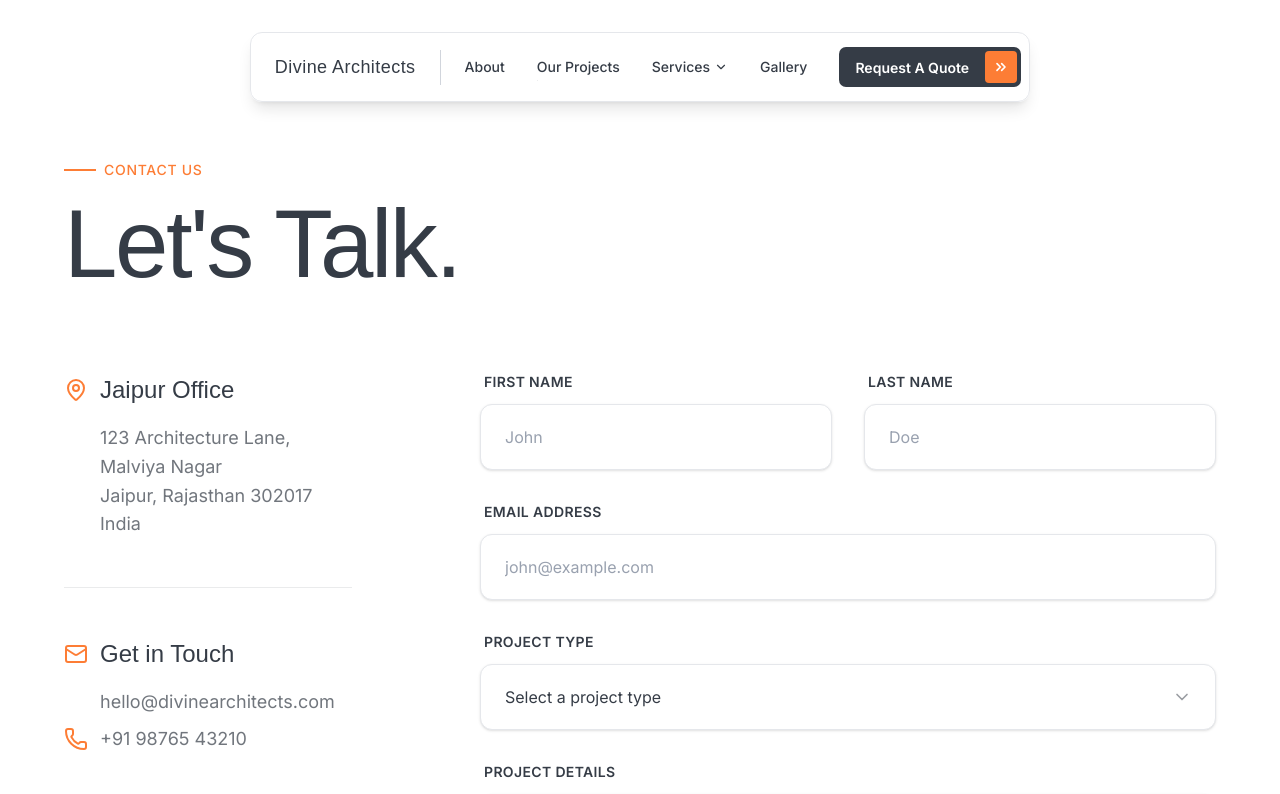
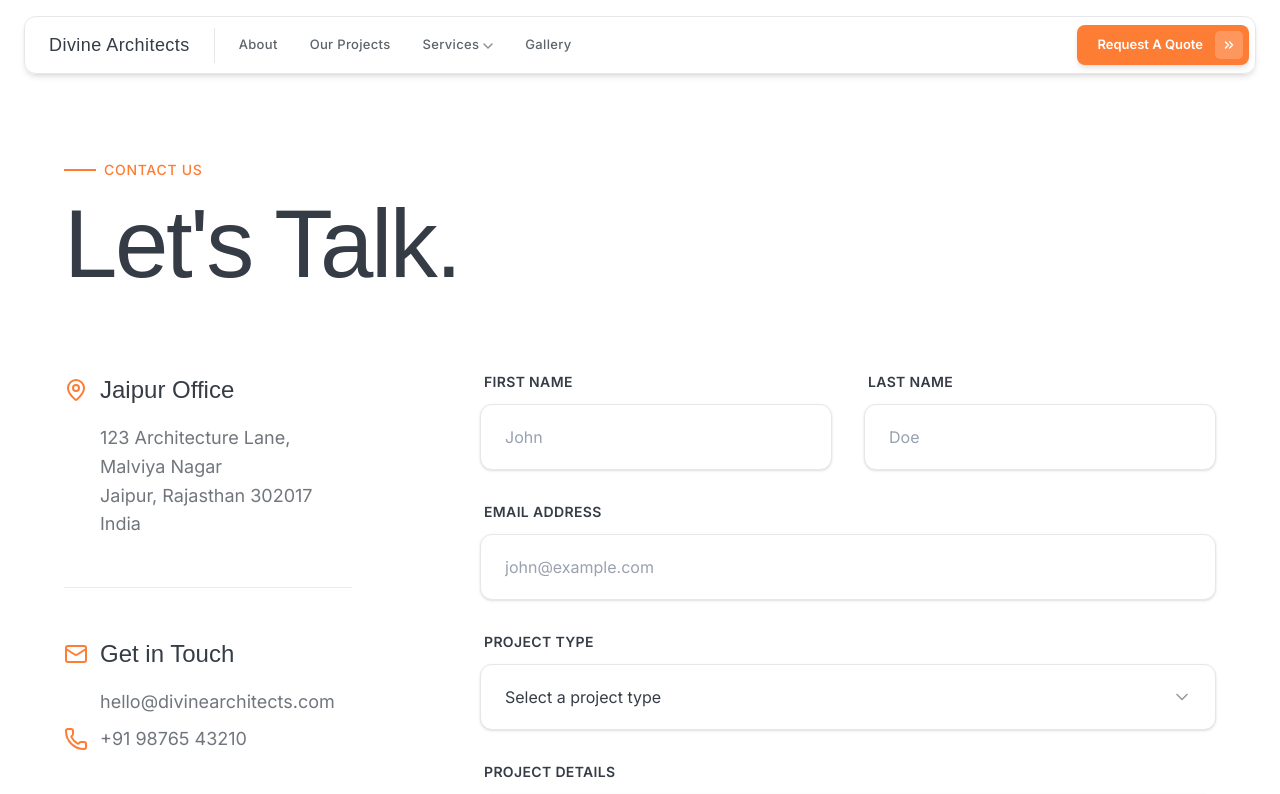
Before and after one commit to Atharva-3000/divine-architect, a Next.js app: page /contact in a window 1280 px wide. Shown: the top 794 px of the page. Built offline with nearby package versions, Linux system fonts and the light colour scheme; a web font is replaced by a local one.

Commit message:
Fix Navbar height and refactor CTA buttons to use auto-width with padding

```diff
--- a/src/components/Navbar.tsx
+++ b/src/components/Navbar.tsx
@@ -1,134 +1,131 @@
 "use client";
+
 import Link from "next/link";
+import { useState, useEffect } from 'react';
+import { Menu, X, ChevronsRight } from 'lucide-react';
 
-
-import { ChevronsRight, ChevronDown, Menu, X } from "lucide-react";
-import { useEffect, useState } from "react";
-import { usePathname, useRouter } from "next/navigation";
-
-interface NavbarProps {
-  forceSolid?: boolean;
-}
-
-export default function Navbar({ forceSolid = false }: NavbarProps) {
-  const [scrolled, setScrolled] = useState(false);
+export default function Navbar({ forceSolid = false }: { forceSolid?: boolean }) {
+  const [scrolled, setScrolled] = useState(forceSolid);
   const [mobileMenuOpen, setMobileMenuOpen] = useState(false);
-  const pathname = usePathname();
-  const router = useRouter();
 
   useEffect(() => {
+    if (forceSolid) return;
     const handleScroll = () => {
-      setScrolled(window.scrollY > 100);
+      const isScrolled = window.scrollY > 20;
+      if (isScrolled !== scrolled) {
+        setScrolled(isScrolled);
+      }
     };
-    window.addEventListener("scroll", handleScroll);
-    return () => window.removeEventListener("scroll", handleScroll);
-  }, []);
 
-  // Prevent scroll when mobile menu is open
-  useEffect(() => {
-    if (mobileMenuOpen) {
-      document.body.style.overflow = "hidden";
-    } else {
-      document.body.style.overflow = "";
-    }
-  }, [mobileMenuOpen]);
+    window.addEventListener('scroll', handleScroll, { passive: true });
+    return () => window.removeEventListener('scroll', handleScroll);
+  }, [scrolled, forceSolid]);
 
   const handleNavClick = (e: React.MouseEvent<HTMLAnchorElement>, targetId: string) => {
+    e.preventDefault();
     setMobileMenuOpen(false);
-    if (pathname === '/') {
-      e.preventDefault();
-      const target = document.querySelector(targetId);
-      if (target) {
-        target.scrollIntoView({ behavior: "smooth" });
+
+    // Slight delay to allow mobile menu to close before scrolling
+    setTimeout(() => {
+      const element = document.querySelector(targetId);
+      if (element) {
+        element.scrollIntoView({ behavior: 'smooth' });
       }
-    } else {
-      router.push(`/${targetId}`);
-    }
+    }, 100);
   };
-
-  const isSolid = scrolled || forceSolid || mobileMenuOpen;
 
   return (
     <>
-      <div className="fixed top-4 md:top-8 left-0 right-0 z-[100] flex justify-center px-4 md:px-4 pointer-events-none transition-all duration-300">
-        <nav className={`pointer-events-auto backdrop-blur-md border rounded-[12px] p-2 pl-5 md:pl-6 flex items-center justify-between shadow-lg transition-all duration-300 w-full md:w-auto max-w-[1400px] ${
-          isSolid
-            ? "bg-white/95 border-gray-200 text-dark"
-            : "bg-white/5 border-white/30 text-white"
+      <header className={`fixed top-0 inset-x-0 z-50 transition-all duration-300 ${
+        scrolled ? 'py-2 md:py-4' : 'py-4 md:py-6'
+      }`}>
+        <div className="w-full max-w-[1400px] mx-auto px-4 md:px-6 pointer-events-none">
+
+        {/* Navbar Container - Thinner height */}
+        <nav className={`pointer-events-auto backdrop-blur-md border rounded-[12px] pl-5 md:pl-6 pr-1 md:pr-1.5 flex items-center justify-between shadow-lg transition-all duration-300 w-full ${
+          scrolled
+            ? 'bg-white/95 border-gray-200 shadow-md py-1.5 md:py-2'
+            : 'bg-white/10 border-white/20 py-1.5 md:py-2'
         }`}>
 
+          {/* Logo */}
           <Link href="/" onClick={() => setMobileMenuOpen(false)} className={`font-general font-medium text-[18px] tracking-wide md:pr-6 md:border-r py-1 transition-colors duration-300 hover:opacity-80 ${
-            isSolid ? "border-gray-300" : "border-white/20"
+            scrolled ? 'text-dark border-gray-200' : 'text-white border-white/20'
           }`}>
             Divine Architects
           </Link>
 
-          <div className="hidden md:flex items-center gap-8 text-sm font-medium mr-8 ml-6">
-            <Link href="/#about" onClick={(e) => handleNavClick(e, '#about')} className="relative group overflow-hidden py-4">
-              <span>About</span>
-              <span className={`absolute left-0 bottom-3 w-full h-[1.5px] -translate-x-full group-hover:translate-x-0 transition-transform duration-300 ${isSolid ? "bg-dark" : "bg-white"}`}></span>
-            </Link>
-            <Link href="/#projects" onClick={(e) => handleNavClick(e, '#projects')} className="relative group overflow-hidden py-4">
-              <span>Our Projects</span>
-              <span className={`absolute left-0 bottom-3 w-full h-[1.5px] -translate-x-full group-hover:translate-x-0 transition-transform duration-300 ${isSolid ? "bg-dark" : "bg-white"}`}></span>
+          {/* Desktop Links */}
+          <div className={`hidden md:flex items-center gap-8 px-6 flex-1 text-[13px] font-medium tracking-wide transition-colors duration-300 ${
+            scrolled ? 'text-dark/80' : 'text-white/90'
+          }`}>
+            <Link href="/#about" onClick={(e) => handleNavClick(e, '#about')} className="relative group py-2">
+              <span className="hover:text-primary transition-colors">About</span>
             </Link>
 
-            <div className="relative group/nav flex items-center gap-1 cursor-pointer py-4">
-              <Link href="/#services" onClick={(e) => handleNavClick(e, '#services')} className="relative group overflow-hidden flex items-center gap-1">
+            <Link href="/#projects" onClick={(e) => handleNavClick(e, '#projects')} className="relative group py-2">
+              <span className="hover:text-primary transition-colors">Our Projects</span>
+            </Link>
+
+            {/* Services Dropdown */}
+            <div className="relative group py-2">
+              <Link href="/#services" onClick={(e) => handleNavClick(e, '#services')} className="relative group flex items-center gap-1 hover:text-primary transition-colors cursor-pointer">
                 <span>Services</span>
-                <ChevronDown size={14} className="group-hover/nav:rotate-180 transition-transform duration-300" />
-                <span className={`absolute left-0 bottom-0 w-full h-[1.5px] -translate-x-full group-hover:translate-x-0 transition-transform duration-300 ${isSolid ? "bg-dark" : "bg-white"}`}></span>
+                <svg width="10" height="6" viewBox="0 0 10 6" fill="none" className="opacity-70 mt-[2px]"><path d="M1 1L5 5L9 1" stroke="currentColor" strokeWidth="1.5" strokeLinecap="round" strokeLinejoin="round"/></svg>
               </Link>
 
               {/* Dropdown Menu */}
-              <div className="absolute top-[100%] left-1/2 -translate-x-1/2 pt-2 opacity-0 invisible group-hover/nav:opacity-100 group-hover/nav:visible transition-all duration-300 translate-y-2 group-hover/nav:translate-y-0 w-48">
-                <div className="bg-white text-dark rounded-[12px] shadow-[0_8px_30px_rgb(0,0,0,0.12)] border border-gray-100 p-2 flex flex-col overflow-hidden">
+              <div className="absolute top-full left-0 pt-4 opacity-0 translate-y-2 pointer-events-none group-hover:opacity-100 group-hover:translate-y-0 group-hover:pointer-events-auto transition-all duration-300">
+                <div className="bg-white rounded-lg shadow-xl border border-gray-100 w-[200px] flex flex-col overflow-hidden text-dark">
                   <Link href="/#service-urban-design" onClick={(e) => handleNavClick(e, '#service-urban-design')} className="px-4 py-2.5 hover:bg-gray-50 hover:text-primary text-[14px] font-medium transition-colors border-b border-gray-100 last:border-0">Urban Design</Link>
                   <Link href="/#service-corporate-offices" onClick={(e) => handleNavClick(e, '#service-corporate-offices')} className="px-4 py-2.5 hover:bg-gray-50 hover:text-primary text-[14px] font-medium transition-colors border-b border-gray-100 last:border-0">Corporate Offices</Link>
                   <Link href="/#service-landmarks" onClick={(e) => handleNavClick(e, '#service-landmarks')} className="px-4 py-2.5 hover:bg-gray-50 hover:text-primary text-[14px] font-medium transition-colors border-b border-gray-100 last:border-0">Landmarks</Link>
-                  <Link href="/#service-commercial" onClick={(e) => handleNavClick(e, '#service-commercial')} className="px-4 py-2.5 hover:bg-gray-50 hover:text-primary text-[14px] font-medium transition-colors">Commercial</Link>
+                  <Link href="/#service-commercial" onClick={(e) => handleNavClick(e, '#service-commercial')} className="px-4 py-2.5 hover:bg-gray-50 hover:text-primary text-[14px] font-medium transition-colors border-b border-gray-100 last:border-0">Commercial</Link>
                 </div>
               </div>
             </div>
 
-            <Link href="/gallery" className="relative group overflow-hidden py-4">
-              <span>Gallery</span>
-              <span className={`absolute left-0 bottom-3 w-full h-[1.5px] -translate-x-full group-hover:translate-x-0 transition-transform duration-300 ${isSolid ? "bg-dark" : "bg-white"}`}></span>
+            <Link href="/gallery" className="relative group py-2">
+              <span className="hover:text-primary transition-colors">Gallery</span>
             </Link>
           </div>
 
-          <Link href="/contact" className={`hidden md:flex relative h-[40px] rounded-[7px] items-center pr-[36px] hover:opacity-90 transition-all duration-300 ${
-            isSolid ? "bg-dark text-white" : "bg-white text-dark"
+          {/* Desktop CTA - Refactored identical to Hero CTA for perfect padding and shape */}
+          <Link href="/contact" className={`hidden md:inline-flex items-center justify-between rounded-[8px] pl-5 pr-1.5 py-1.5 transition-all shadow-md hover:shadow-lg group ${
+            scrolled ? 'bg-primary text-white' : 'bg-white text-dark'
           }`}>
-            <span className="flex-1 px-4 text-[14px] font-semibold text-center">Request A Quote</span>
-            <span className="absolute right-[4px] w-[32px] h-[32px] bg-primary text-white rounded-[4px] flex items-center justify-center">
-              <ChevronsRight size={16} strokeWidth={2.5} />
+            <span className="text-[13px] font-semibold mr-3 whitespace-nowrap">Request A Quote</span>
+            <span className={`w-[28px] h-[28px] rounded-[5px] flex items-center justify-center shrink-0 transition-transform group-hover:translate-x-0.5 ${
+              scrolled ? 'bg-white/20 text-white' : 'bg-primary text-white'
+            }`}>
+              <ChevronsRight size={14} strokeWidth={2.5} />
             </span>
           </Link>
 
-          {/* Mobile Hamburger Toggle */}
+          {/* Mobile Menu Toggle */}
           <button
-            className="md:hidden p-2 ml-4 flex items-center justify-center transition-colors"
+            className={`md:hidden p-2 ml-auto mr-1 rounded-md transition-colors ${
+              scrolled ? 'text-dark hover:bg-gray-100' : 'text-white hover:bg-white/10'
+            }`}
             onClick={() => setMobileMenuOpen(!mobileMenuOpen)}
-            aria-label="Toggle menu"
           >
             {mobileMenuOpen ? <X size={24} /> : <Menu size={24} />}
           </button>
         </nav>
-      </div>
+        </div>
+      </header>
 
       {/* Mobile Menu Overlay */}
-      <div className={`fixed inset-0 z-[90] bg-white transition-transform duration-500 ease-in-out flex flex-col pt-32 px-8 overflow-y-auto ${
-        mobileMenuOpen ? "translate-y-0" : "-translate-y-full"
+      <div className={`fixed inset-0 z-40 bg-dark/95 backdrop-blur-xl transition-opacity duration-300 md:hidden ${
+        mobileMenuOpen ? 'opacity-100 pointer-events-auto' : 'opacity-0 pointer-events-none'
       }`}>
-        <div className="flex flex-col gap-6 text-2xl font-general font-medium text-dark pb-12">
-          <Link href="/#about" onClick={(e) => handleNavClick(e, '#about')} className="border-b border-gray-100 pb-4 hover:text-primary transition-colors">About Us</Link>
-          <Link href="/#projects" onClick={(e) => handleNavClick(e, '#projects')} className="border-b border-gray-100 pb-4 hover:text-primary transition-colors">Our Projects</Link>
+        <div className="flex flex-col h-full justify-center px-8 text-white text-2xl font-general font-medium space-y-6">
+          <Link href="/#about" onClick={(e) => handleNavClick(e, '#about')} className="border-b border-gray-800 pb-4 hover:text-primary transition-colors">About Us</Link>
+          <Link href="/#projects" onClick={(e) => handleNavClick(e, '#projects')} className="border-b border-gray-800 pb-4 hover:text-primary transition-colors">Our Projects</Link>
 
-          {/* Mobile Services Links */}
-          <div className="flex flex-col gap-4 border-b border-gray-100 pb-4">
-            <Link href="/#services" onClick={(e) => handleNavClick(e, '#services')} className="hover:text-primary transition-colors">Services</Link>
-            <div className="flex flex-col gap-4 pl-4 border-l-2 border-gray-100 text-[18px] text-dark/70">
+          <div className="border-b border-gray-800 pb-4">
+            <Link href="/#services" onClick={(e) => handleNavClick(e, '#services')} className="hover:text-primary transition-colors block mb-4">Services</Link>
+            <div className="flex flex-col space-y-3 pl-4 border-l border-gray-800 text-lg font-sans text-white/70">
               <Link href="/#service-urban-design" onClick={(e) => handleNavClick(e, '#service-urban-design')} className="hover:text-primary transition-colors">Urban Design</Link>
               <Link href="/#service-corporate-offices" onClick={(e) => handleNavClick(e, '#service-corporate-offices')} className="hover:text-primary transition-colors">Corporate Offices</Link>
               <Link href="/#service-landmarks" onClick={(e) => handleNavClick(e, '#service-landmarks')} className="hover:text-primary transition-colors">Landmarks</Link>
@@ -136,12 +133,12 @@ export default function Navbar({ forceSolid = false }: NavbarProps) {
             </div>
           </div>
 
-          <Link href="/gallery" onClick={() => setMobileMenuOpen(false)} className="border-b border-gray-100 pb-4 hover:text-primary transition-colors">Gallery</Link>
+          <Link href="/gallery" onClick={() => setMobileMenuOpen(false)} className="border-b border-gray-800 pb-4 hover:text-primary transition-colors">Gallery</Link>
 
-          <Link href="/contact" onClick={() => setMobileMenuOpen(false)} className="mt-4 relative h-[56px] bg-primary text-white rounded-[12px] flex items-center justify-between px-2 hover:bg-dark transition-colors">
-            <span className="flex-1 text-[18px] font-semibold text-center">Request A Quote</span>
-            <span className="w-[44px] h-[44px] bg-white text-primary rounded-[8px] flex items-center justify-center shrink-0">
-              <ChevronsRight size={24} strokeWidth={2.5} />
+          <Link href="/contact" onClick={() => setMobileMenuOpen(false)} className="mt-4 relative h-[56px] bg-primary text-white rounded-[12px] flex items-center justify-between px-2 hover:bg-primary/90 transition-colors">
+            <span className="px-6 text-[18px] font-semibold">Request A Quote</span>
+            <span className="w-[40px] h-[40px] bg-white/20 text-white rounded-[8px] flex items-center justify-center">
+              <ChevronsRight size={20} strokeWidth={2.5} />
             </span>
           </Link>
         </div>
```
Also changed, not shown: src/components/Hero.tsx (+9 -10 lines).
